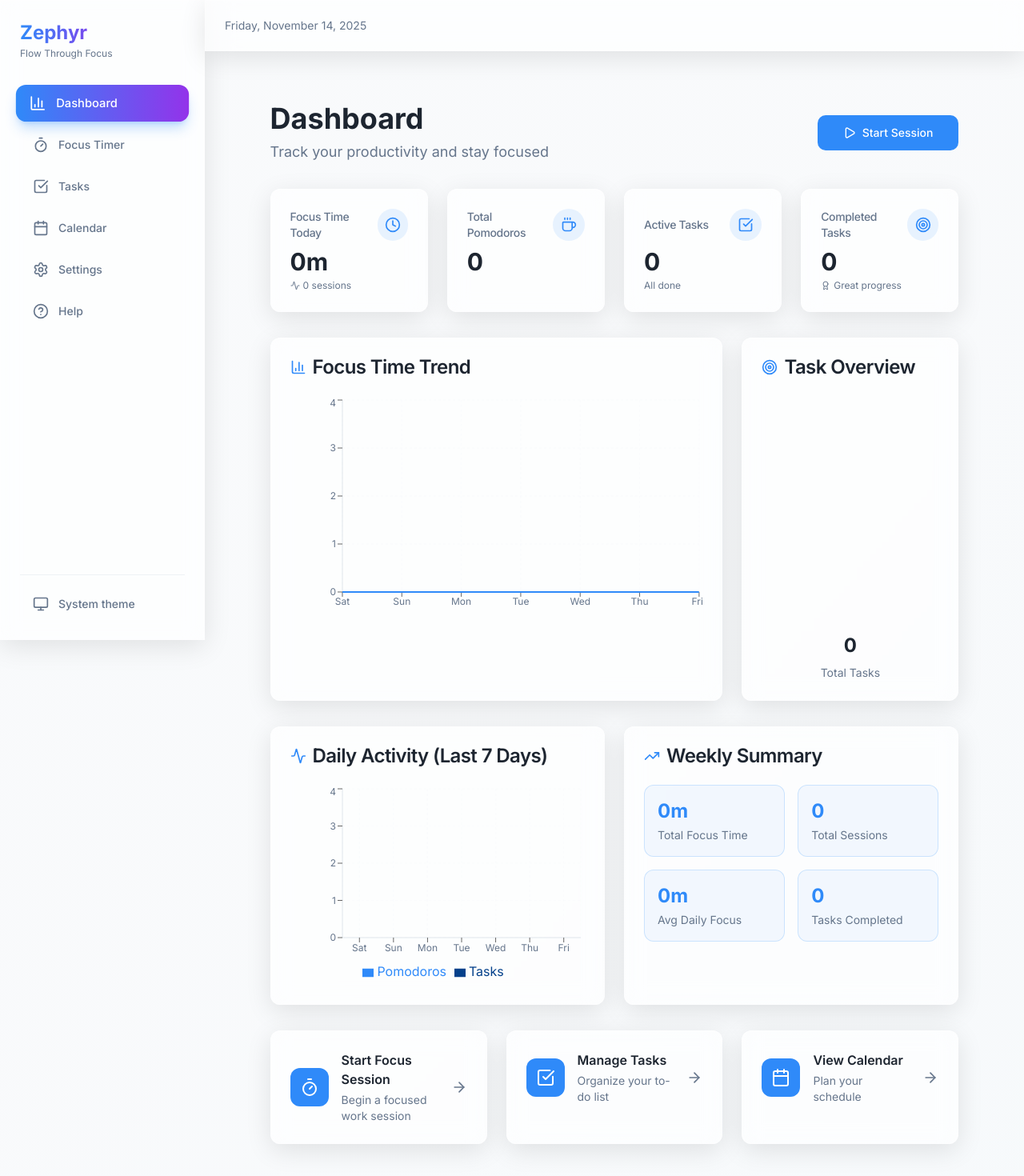
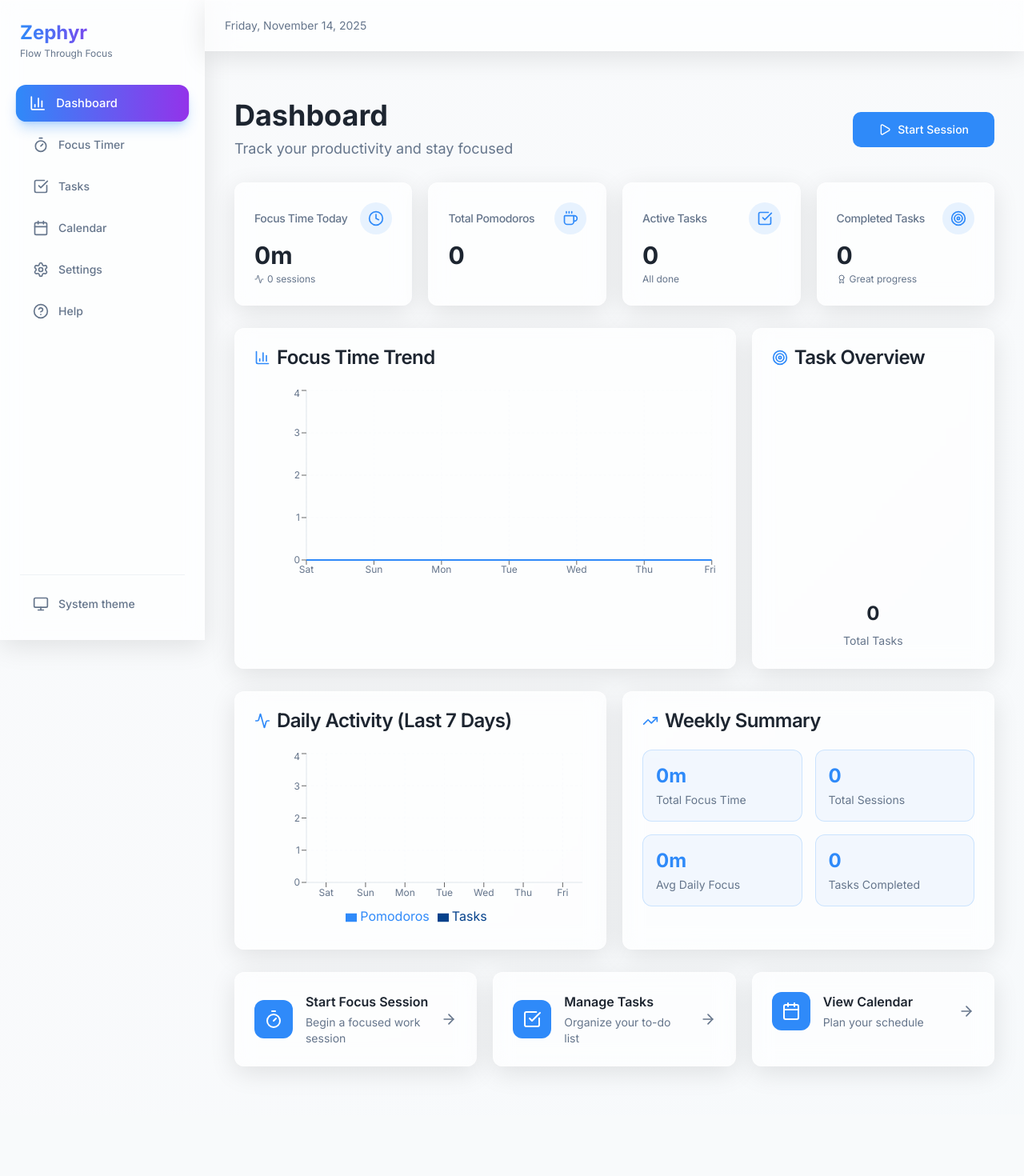
Before and after one commit to dominikkoenitzer/Zephyr, a React (Vite) app: page / in a window 1280 px wide. Shown: the top 1470 px of the page at 80% size. After the commit the page ends 1393 px from the top, so only its background shows below. Built offline with nearby package versions, Linux system fonts and the light colour scheme.

Commit message:
Adjust dashboard: increase width by 10%, reduce height by 10% (padding, gaps, chart heights)

```diff
--- a/src/pages/Dashboard.jsx
+++ b/src/pages/Dashboard.jsx
@@ -190,11 +190,11 @@ function Dashboard() {
     : 0;
 
   return (
-    <div className="min-h-screen py-8">
-      <div className="container mx-auto px-4 max-w-[90%]">
+    <div className="min-h-screen py-7">
+      <div className="container mx-auto px-4 max-w-[99%]">
         {/* Header Section */}
-        <div className="mb-8 animate-fade-in-up">
-          <div className="flex items-center justify-between mb-6">
+        <div className="mb-7 animate-fade-in-up">
+          <div className="flex items-center justify-between mb-5">
             <div>
               <h1 className="text-4xl font-bold text-foreground mb-2">
                 Dashboard
@@ -213,7 +213,7 @@ function Dashboard() {
         </div>
 
         {/* Main Stats Grid */}
-        <div className="grid grid-cols-1 md:grid-cols-2 lg:grid-cols-4 gap-6 mb-8">
+        <div className="grid grid-cols-1 md:grid-cols-2 lg:grid-cols-4 gap-5 mb-7">
           <Card className="glass-card border-none hover-lift">
             <CardHeader className="flex flex-row items-center justify-between space-y-0 pb-2">
               <CardTitle className="text-sm font-medium text-muted-foreground">Focus Time Today</CardTitle>
@@ -275,7 +275,7 @@ function Dashboard() {
         </div>
 
         {/* Charts Section */}
-        <div className="grid grid-cols-1 lg:grid-cols-3 gap-6 mb-8">
+        <div className="grid grid-cols-1 lg:grid-cols-3 gap-5 mb-7">
           {/* Focus Time Trend */}
           <Card className="glass-card border-none lg:col-span-2">
             <CardHeader>
@@ -285,7 +285,7 @@ function Dashboard() {
               </CardTitle>
             </CardHeader>
             <CardContent>
-              <ResponsiveContainer width="100%" height={280}>
+              <ResponsiveContainer width="100%" height={252}>
                 <AreaChart data={chartData}>
                   <defs>
                     <linearGradient id="colorFocusTime" x1="0" y1="0" x2="0" y2="1">
@@ -327,7 +327,7 @@ function Dashboard() {
               </CardTitle>
             </CardHeader>
             <CardContent>
-              <ResponsiveContainer width="100%" height={280}>
+              <ResponsiveContainer width="100%" height={252}>
                 <PieChart>
                   <Pie
                     data={taskBreakdown}
@@ -357,7 +357,7 @@ function Dashboard() {
         </div>
 
         {/* Activity & Weekly Summary */}
-        <div className="grid grid-cols-1 lg:grid-cols-2 gap-6 mb-8">
+        <div className="grid grid-cols-1 lg:grid-cols-2 gap-5 mb-7">
           {/* Daily Activity */}
           <Card className="glass-card border-none">
             <CardHeader>
@@ -367,7 +367,7 @@ function Dashboard() {
               </CardTitle>
             </CardHeader>
             <CardContent>
-              <ResponsiveContainer width="100%" height={250}>
+              <ResponsiveContainer width="100%" height={225}>
                 <BarChart data={chartData}>
                   <CartesianGrid strokeDasharray="3 3" stroke="hsl(var(--muted))" opacity={0.3} />
                   <XAxis
@@ -440,7 +440,7 @@ function Dashboard() {
         </div>
 
         {/* Quick Actions */}
-        <div className="grid grid-cols-1 md:grid-cols-3 gap-6">
+        <div className="grid grid-cols-1 md:grid-cols-3 gap-5">
           <Card className="glass-card border-none hover-lift group cursor-pointer transition-all">
             <CardContent className="flex items-center gap-4 p-6">
               <div className="h-12 w-12 rounded-lg bg-primary flex items-center justify-center group-hover:scale-110 transition-transform">
```
